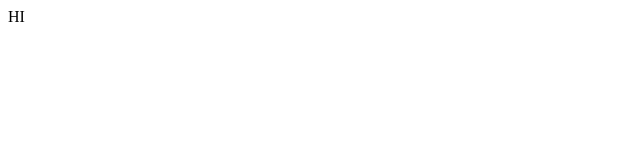
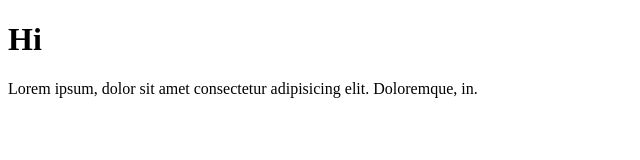
Before and after one commit to rigelnoe/test, a plain HTML site: page index.html in a window 1280 px wide. Shown: the whole page, without its empty margins (0-640 px from the left). Drawn offline with Linux system fonts and the light colour scheme.

Commit message:
Añadido Lorem

```diff
--- a/index.html
+++ b/index.html
@@ -6,7 +6,12 @@
 </head>
 <body>
 
-HI
-
+<!-- DIV CONTAINER-->
+<div class="container">
+    <h1>Hi</h1>
+    <span>
+        Lorem ipsum, dolor sit amet consectetur adipisicing elit. Doloremque, in.
+    </span>
+</div>
 </body>
 </html>
```
